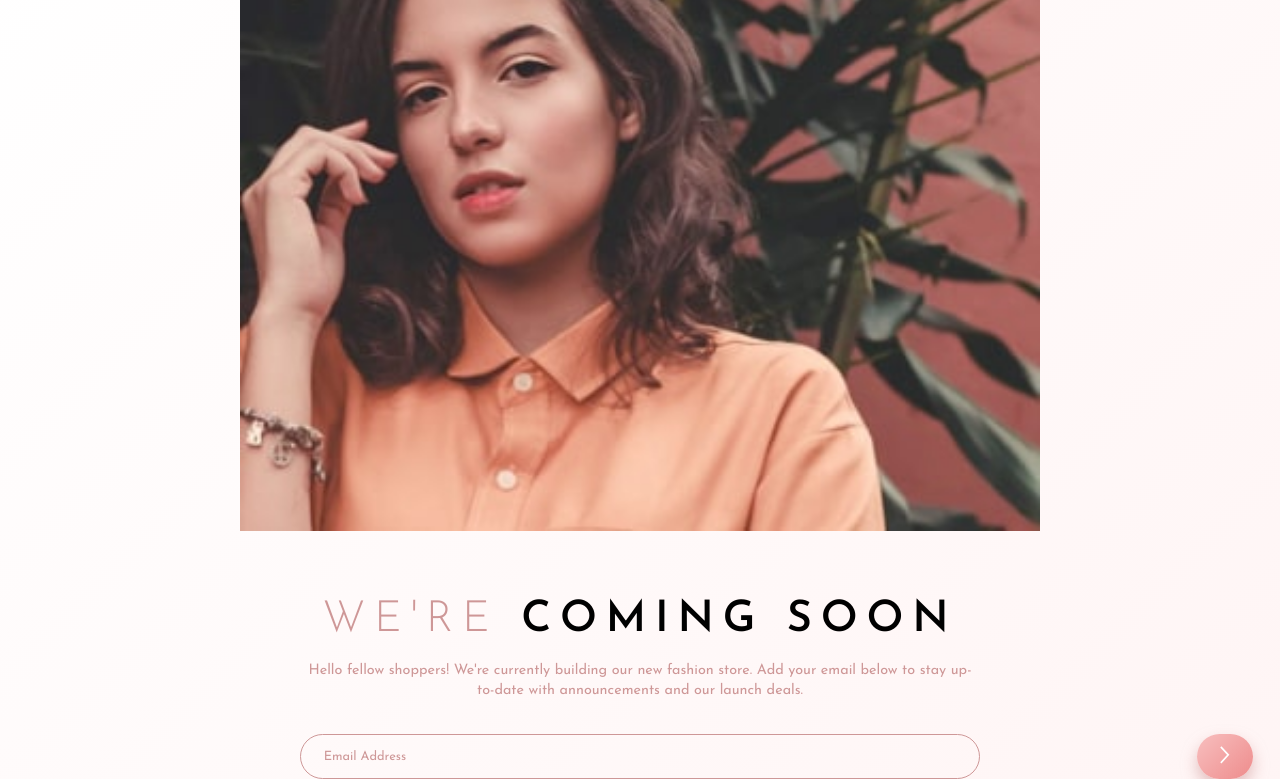
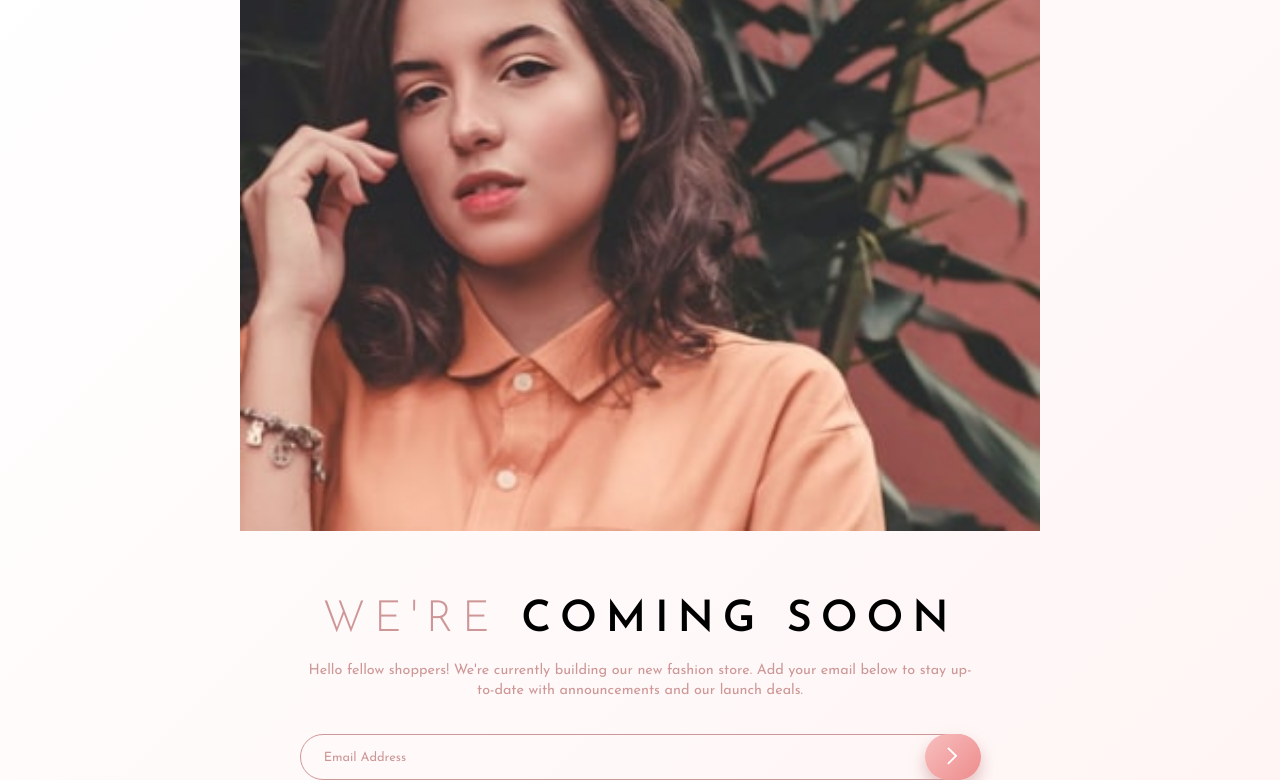
Before and after one commit to cganzon/coming-soon-page, a plain HTML site: page index.html in a window 1280 px wide. Shown: the part 113-893 px from the top of the page. Drawn offline with Linux system fonts and the light colour scheme.

Commit message:
added a container to the form so the email and button are grouped together

```diff
--- a/index.html
+++ b/index.html
@@ -21,7 +21,7 @@
       <p>Hello fellow shoppers! We're currently building our new fashion store.
       Add your email below to stay up-to-date with announcements and our launch deals.</p>
 
-      <form action="">
+      <form class="email-container">
         <input type="email" name="email" id="email" class="email" placeholder="Email Address" autocomplete="off">
         <button type="submit" class="btn">
           <img src="./images/icon-arrow.svg" alt="">
--- a/style.css
+++ b/style.css
@@ -72,14 +72,19 @@ h1 {
     padding-bottom: 2rem;
 }
 
+.email-container {
+    width: 85%;
+    margin: 0 auto;
+    position: relative;
+}
+
 .email {
     font-family: inherit;
     background: none;
-    padding: 1.1em 1.7em;
-    width: 85%;
+    padding: 1.15em 1.7em;
+    width: 100%;
     border: 0.063rem solid var(--desaturated-red);
-    border-radius: 1.5rem;
-    position: relative;
+    border-radius: 2rem;
 }
 
 .email::placeholder {
@@ -93,8 +98,8 @@ h1 {
 
 .btn {
     position: absolute;
-    right: 1.688rem;
-    padding: 0.88em 1.65em;
+    right: -1px;
+    padding: 0.92em 1.66em;
     border-radius: 1.5rem;
     outline: none;
     border: none;
```
